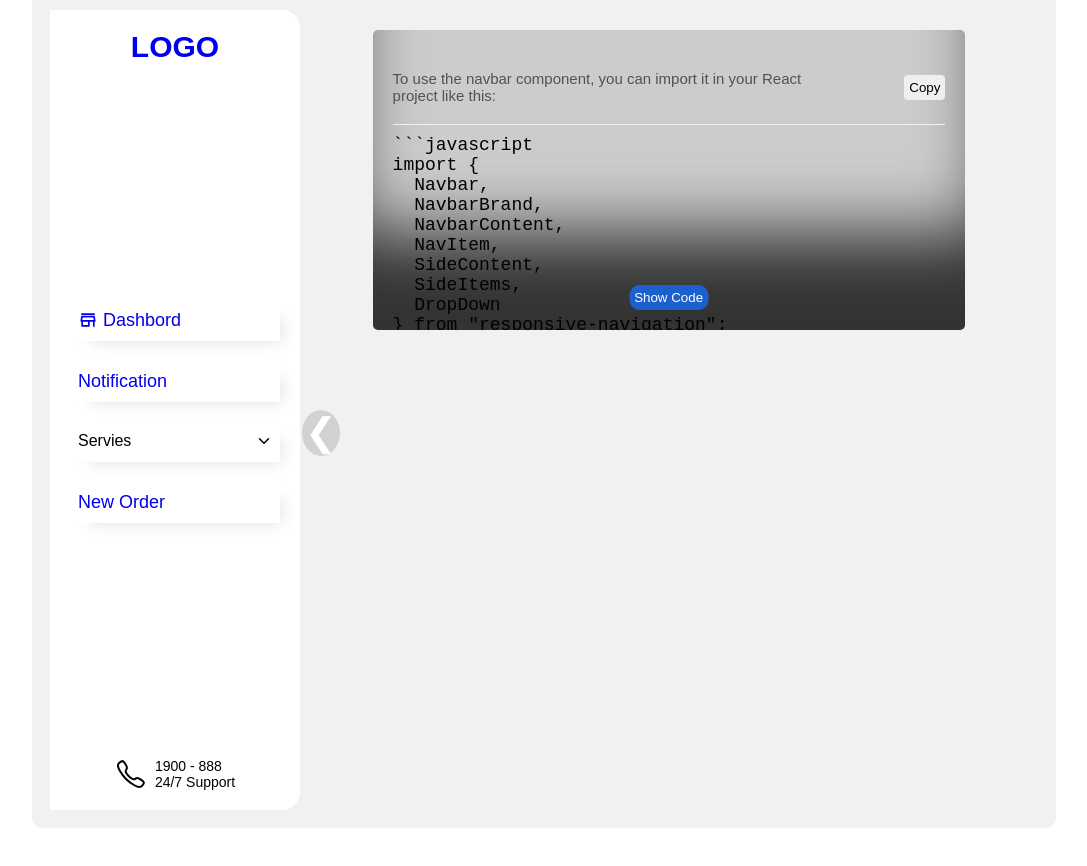
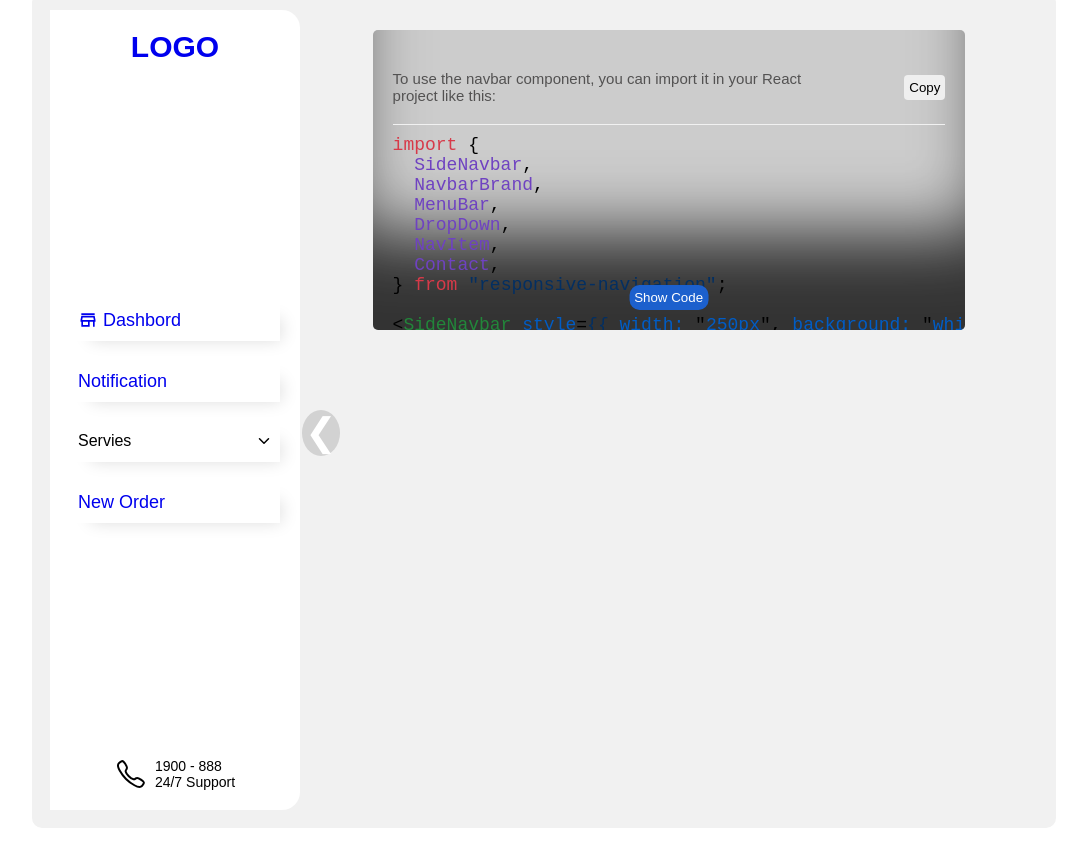
Before and after one commit to eliasbhuiyan/responsive-navigation, a React (Vite) app: page / in a window 1280 px wide. Shown: the part 1480-2346 px from the top of the page, without its empty margins (96-1183 px from the left). Built offline with nearby package versions, Linux system fonts and the light colour scheme; the HTML template or start-up script is replaced by a standard one.

Commit message:
side nav done

```diff
--- a/src/App.jsx
+++ b/src/App.jsx
@@ -6,7 +6,7 @@ import "./demo/demo.css";
 
 function App() {
   return (
-    <div className="respinsive-wraper" style={{ width: "" }}>
+    <div className="respinsive-wraper">
       <div className="container">
         <h1 className="all-headings">Responsive Navigation</h1>
         <p className="style-basic">
--- a/src/demo/SidenavLive.jsx
+++ b/src/demo/SidenavLive.jsx
@@ -1,9 +1,9 @@
+import SideNavbar from "../components/SideNavbar";
+import NavbarBrand from "../components/NavbarBrand";
+import MenuBar from "../components/MenuBar";
+import DropDown from "../components/DropDown";
+import NavItem from "../components/NavItem";
 import Contact from "../components/Contact";
-import DropDown from "../components/DropDown";
-import MenuBar from "../components/MenuBar";
-import NavItem from "../components/NavItem";
-import NavbarBrand from "../components/NavbarBrand";
-import SideNavbar from "../components/SideNavbar";
 import CopyButton from "./CopyButton";
 import markdownit from "markdown-it";
 import hljs from "highlight.js";
@@ -28,35 +28,46 @@ const SidenavLive = () => {
   const markdownContainer = md.render(`
   \`\`\`javascript
   import {
-      Navbar,
+    SideNavbar,
     NavbarBrand,
-      NavbarContent,
+    MenuBar,
+    DropDown,
     NavItem,
-      SideContent,
-      SideItems,
-      DropDown
+    Contact,
   } from "responsive-navigation";
 
-    <Navbar
-        style={{
-          backgroundColor: "white",
-          borderBottom: "1px solid #dee2e6",
-          padding: "20px 0",
-        }}
-      >
+  <SideNavbar style={{ width: "250px", background: "white" }}>
       <NavbarBrand>
       <a href="/" style={{ fontSize: "30px", fontWeight: "700" }}>
           LOGO
       </a>
       </NavbarBrand>
-      <NavbarContent>
+      <MenuBar>
       <NavItem>
-          <a href="/">Home</a>
+          <a href="/">
+          <svg
+              stroke="currentColor"
+              fill="currentColor"
+              strokeWidth="0"
+              viewBox="0 0 24 24"
+              height="1em"
+              width="1em"
+              xmlns="http://www.w3.org/2000/svg"
+          >
+              <path fill="none" d="M0 0h24v24H0V0z"></path>
+              <path d="m18.36 9 .6 3H5.04l.6-3h12.72M20 4H4v2h16V4zm0 3H4l-1 5v2h1v6h10v-6h4v6h2v-6h1v-2l-1-5zM6 18v-4h6v4H6z"></path>
+          </svg>
+          <p>Dashbord</p>
+          </a>
       </NavItem>
       <NavItem>
-          <a href="/">About</a>
+          <a href="/">Notification</a>
       </NavItem>
-        <DropDown style={{ width: "150px" }} label="Services">
+      <DropDown label="Servies">
+          <NavItem>
+          <a href="/">Service 1</a>
+          </NavItem>
+          <DropDown label="Servies">
           <NavItem>
               <a href="/">Service 1</a>
           </NavItem>
@@ -68,14 +79,44 @@ const SidenavLive = () => {
           </NavItem>
           </DropDown>
           <NavItem>
-          <a href="/">Contact</a>
+          <a href="/">Service 3</a>
           </NavItem>
-      </NavbarContent>
-      <SideContent>
-        <SideItems>Sign In</SideItems>
-        <SideItems>Sign Up</SideItems>
-      </SideContent>
-    </Navbar>
+      </DropDown>
+      <NavItem>
+          <a href="/">New Order</a>
+      </NavItem>
+      </MenuBar>
+      <Contact>
+      <div style={{ display: "flex", alignItems: "center", gap: "8px" }}>
+          <svg
+          stroke="currentColor"
+          fill="currentColor"
+          strokeWidth="0"
+          viewBox="0 0 512 512"
+          height="2em"
+          width="2em"
+          xmlns="http://www.w3.org/2000/svg"
+          >
+          <path
+              fill="none"
+              strokeMiterlimit="10"
+              strokeWidth="32"
+              d="M451 374c-15.88-16-54.34-39.35-73-48.76-24.3-12.24-26.3-13.24-45.4.95-12.74 9.47-21.21 17.93-36.12 14.75s-47.31-21.11-75.68-49.39-47.34-61.62-50.53-76.48 5.41-23.23 14.79-36c13.22-18 12.22-21 .92-45.3-8.81-18.9-32.84-57-48.9-72.8C119.9 44 119.9 47 108.83 51.6A160.15 160.15 0 0 0 83 65.37C67 76 58.12 84.83 51.91 98.1s-9 44.38 23.07 102.64 54.57 88.05 101.14 134.49S258.5 406.64 310.85 436c64.76 36.27 89.6 29.2 102.91 23s22.18-15 32.83-31a159.09 159.09 0 0 0 13.8-25.8C465 391.17 468 391.17 451 374z"
+          ></path>
+          </svg>
+          <p
+          style={{
+              display: "flex",
+              flexDirection: "column",
+              fontSize: "14px",
+          }}
+          >
+          <span> 1900 - 888</span>
+          <span>24/7 Support</span>
+          </p>
+      </div>
+      </Contact>
+  </SideNavbar>
   \`\`\`
     `);
   const description = {
```
Also changed, not shown: src/index.js (+4 -3 lines), 1 other file (tests, documents, lock files or other folders). Lines whose indentation alone changed are shown as unchanged.
